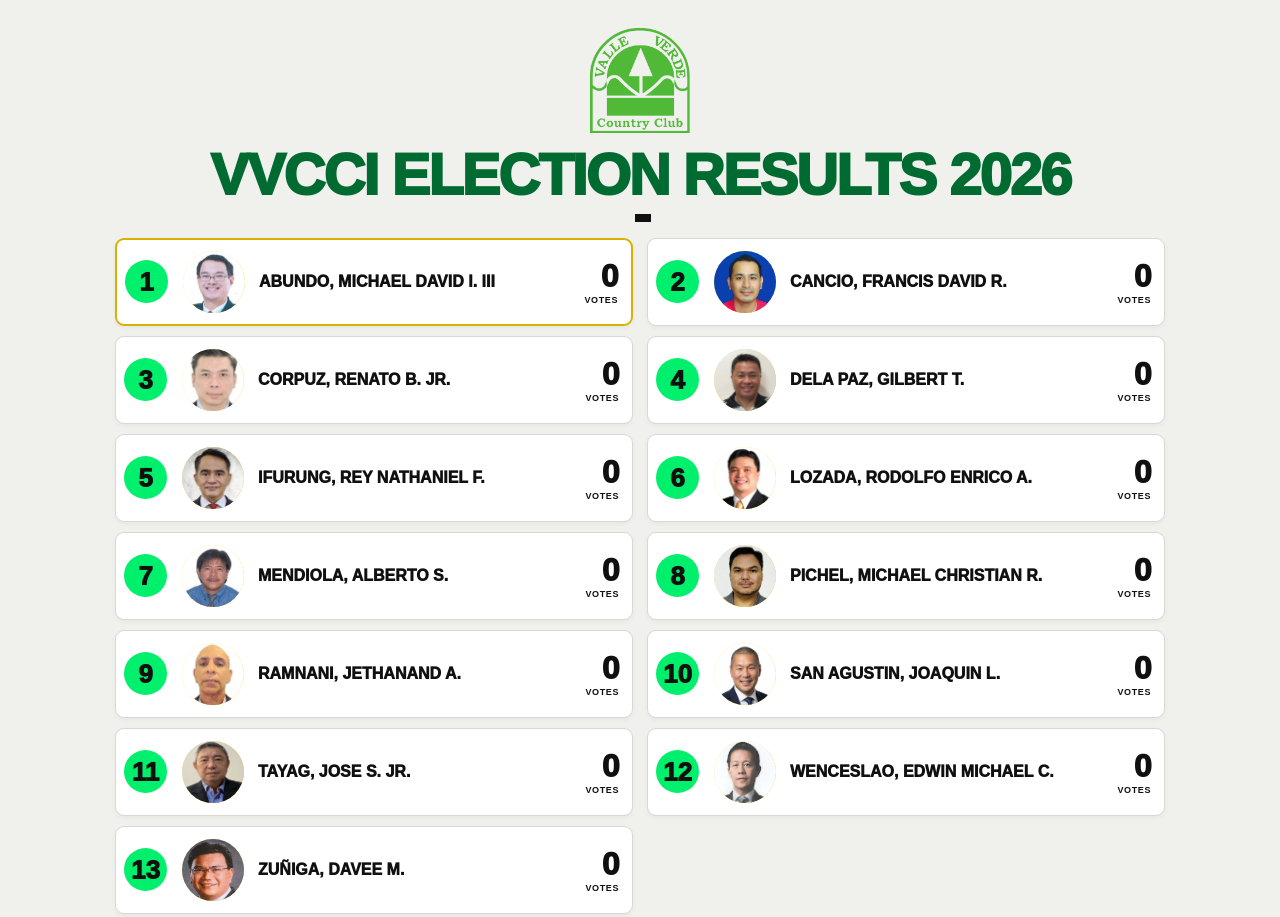
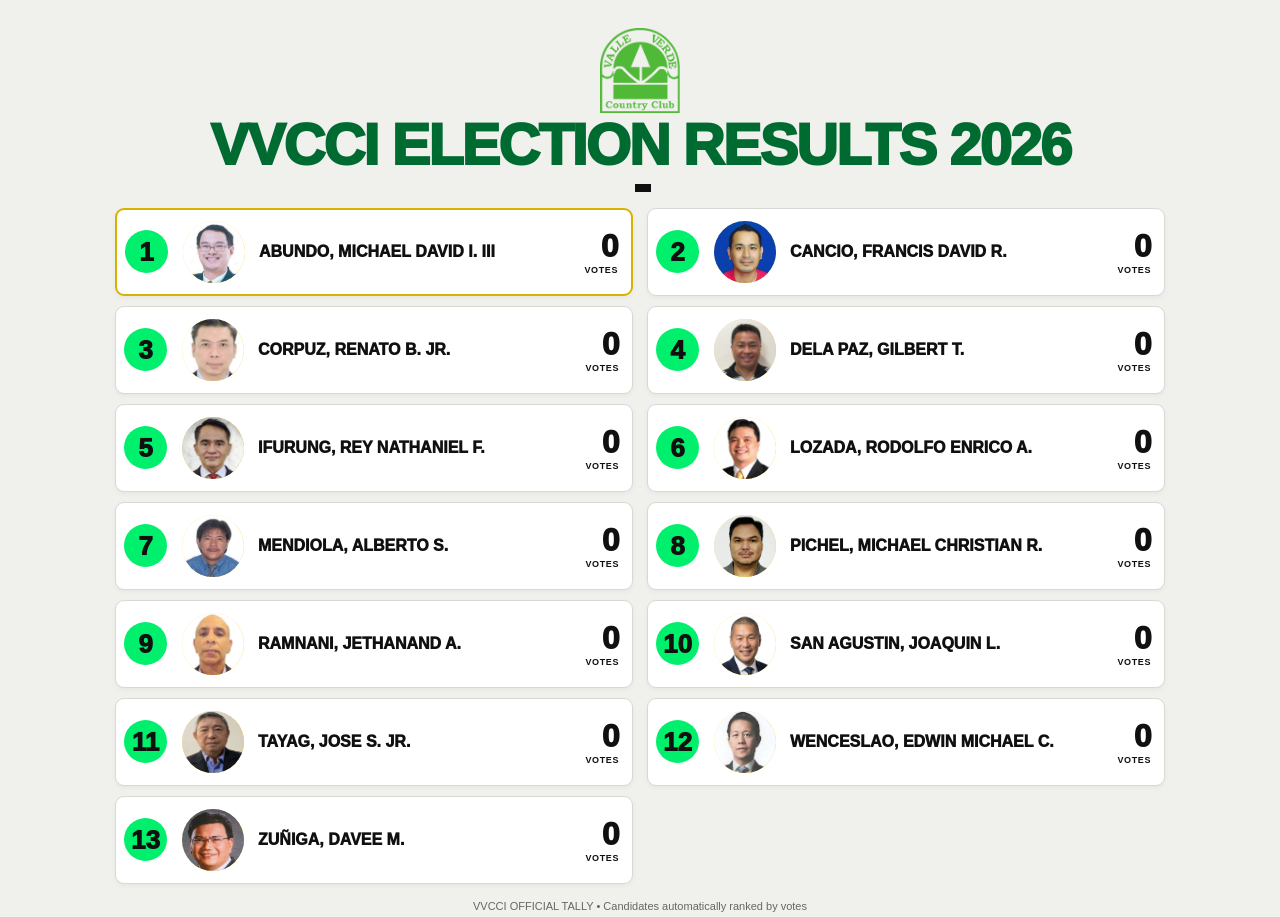
Before and after one commit to Gino2027/VVCCi, a plain HTML site: page index.html in a window 1280 px wide. Shown: the top 917 px of the page. Drawn offline with Linux system fonts and the light colour scheme.

Commit message:
Update index.html

```diff
--- a/index.html
+++ b/index.html
@@ -34,7 +34,11 @@
     margin: 10px 0 0; font-size: 12px; font-weight: 800; letter-spacing: .7px;
     text-transform: uppercase;
   }
-  .masthead .site-logo { width: 100px; height: auto; margin-bottom: 10px; }
+   .masthead .site-logo {
+    width: 85px;
+    height: 85px;
+    object-fit: contain;
+}
 
   .masthead .asof { background: var(--ink); color: white; padding: 3px 8px; }
   .results {
```
